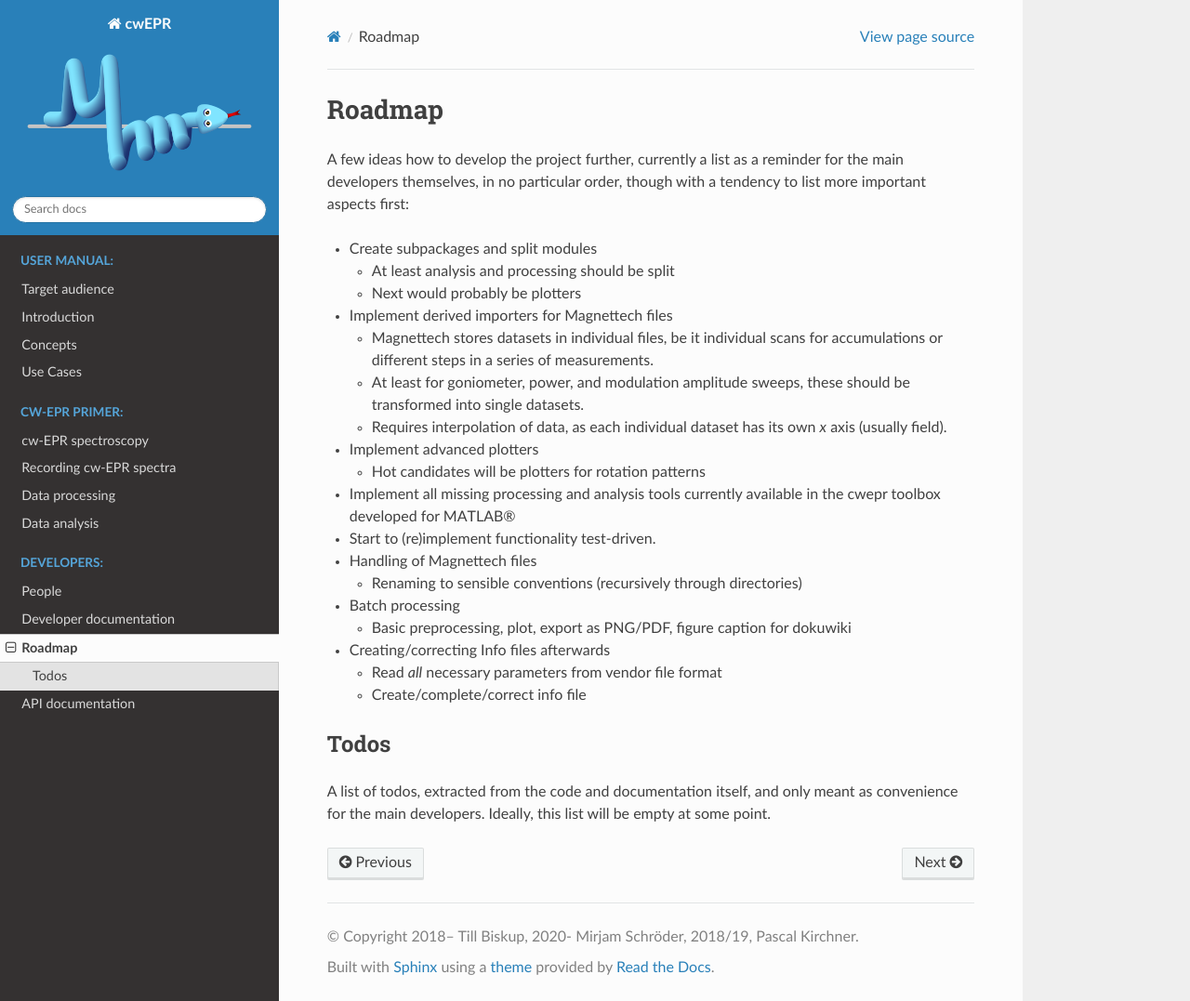
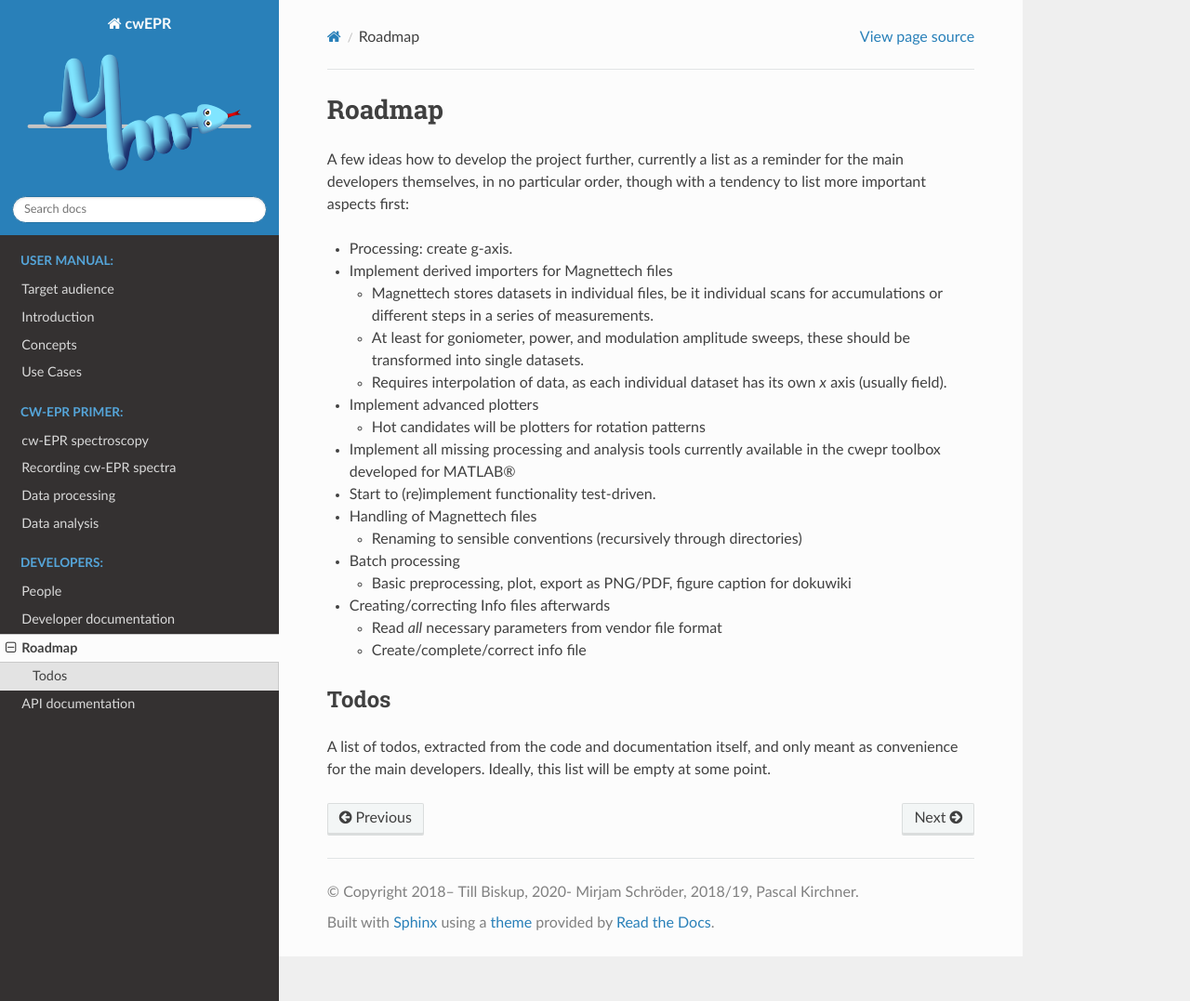
Before and after one commit to tillbiskup/cwepr, a Sphinx documentation site: the page built from docs/roadmap.rst, in a window 1280 px wide and 1077 px high. Shown: the whole window at 93% size. Built offline with Sphinx 7.4.7 and the Read the Docs theme 2.0.0, drawn with Linux system fonts in a browser that asks for light colours.

Commit message:
Updated roadmap, fixed static paths except in powerswep analysis recipe.

```diff
--- a/docs/roadmap.rst
+++ b/docs/roadmap.rst
@@ -6,10 +6,7 @@ Roadmap
 
 A few ideas how to develop the project further, currently a list as a reminder for the main developers themselves, in no particular order, though with a tendency to list more important aspects first:
 
-* Create subpackages and split modules
-
-  * At least analysis and processing should be split
-  * Next would probably be plotters
+* Processing: create g-axis.
 
 * Implement derived importers for Magnettech files
 
```
Also changed, not shown: 5 other files.
